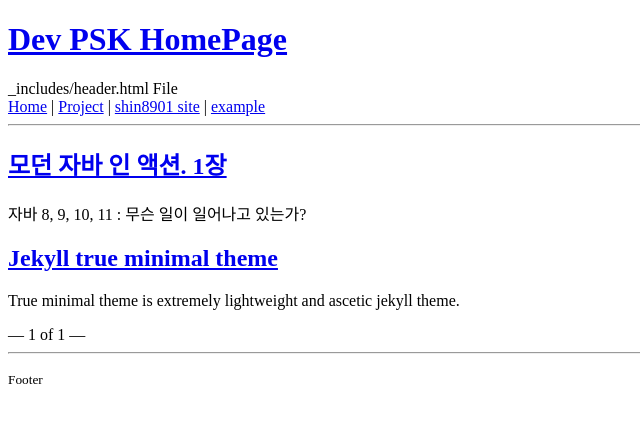
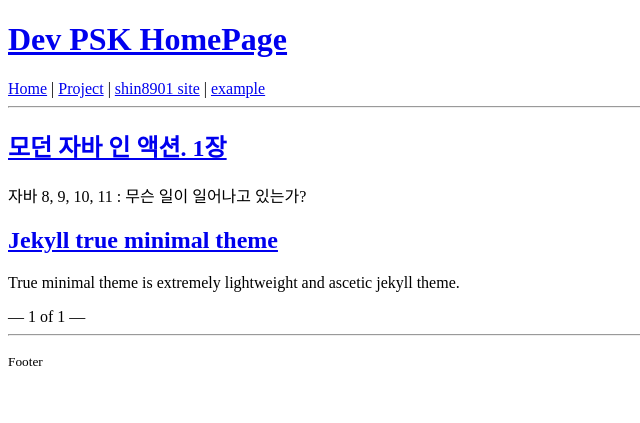
Before and after one commit to tkdrlf159/tkdrlf159.github.io, a Jekyll site: the page built from index.html, in a window 1280 px wide. Shown: the top 423 px of the page, without its empty margins (0-640 px from the left). Built offline with Jekyll 4.4.1, drawn with Linux system fonts in a browser that asks for light colours; the list of posts is cut into pages by our own code.

Commit message:
Update header.html

```diff
--- a/_includes/header.html
+++ b/_includes/header.html
@@ -1,7 +1,6 @@
 <header>
     <h1><a href='{{ site.url }}/'>{{ site.name }}</a></h1>
 </header>
-_includes/header.html File<br>
 <a href='{{ site.url }}/'> Home</a> |
 <a href='{{ site.url }}/project/'>Project</a> |
 <a href="https://shin8901.github.io/">shin8901 site</a> |
```
